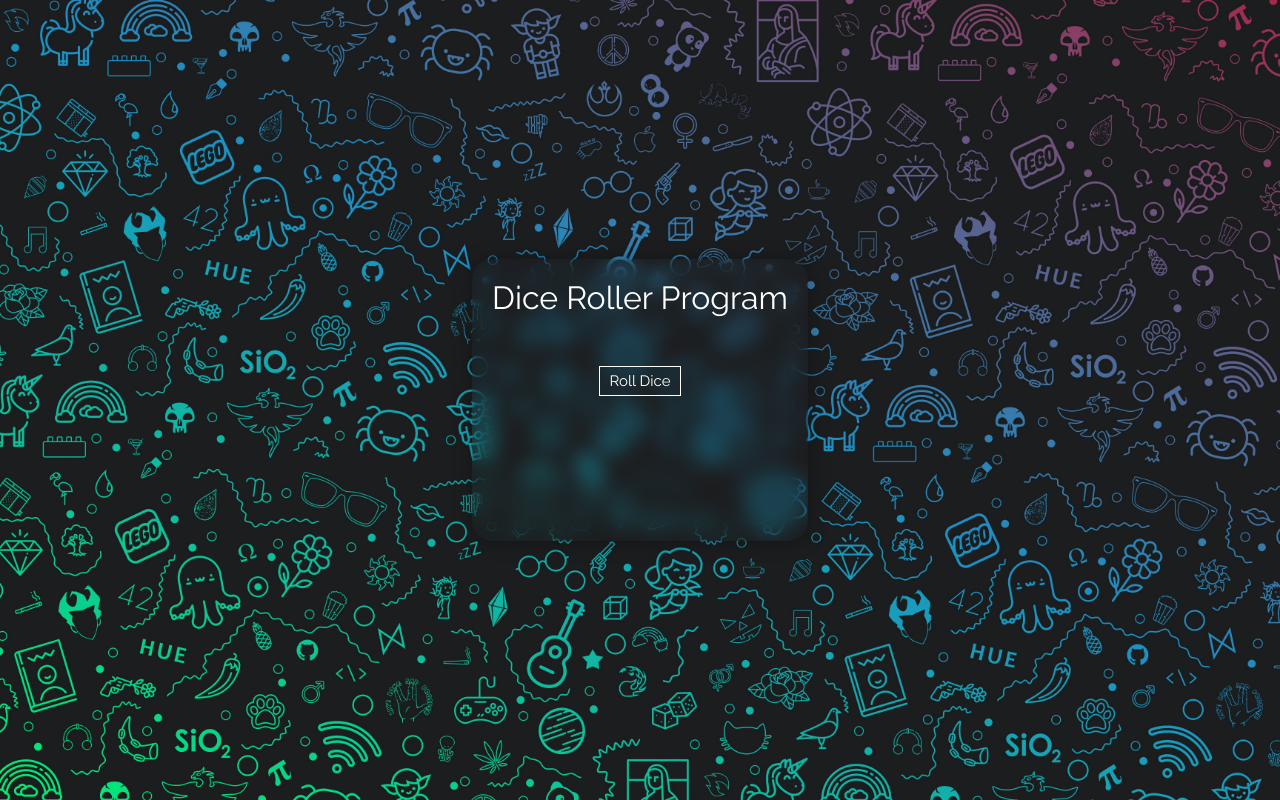
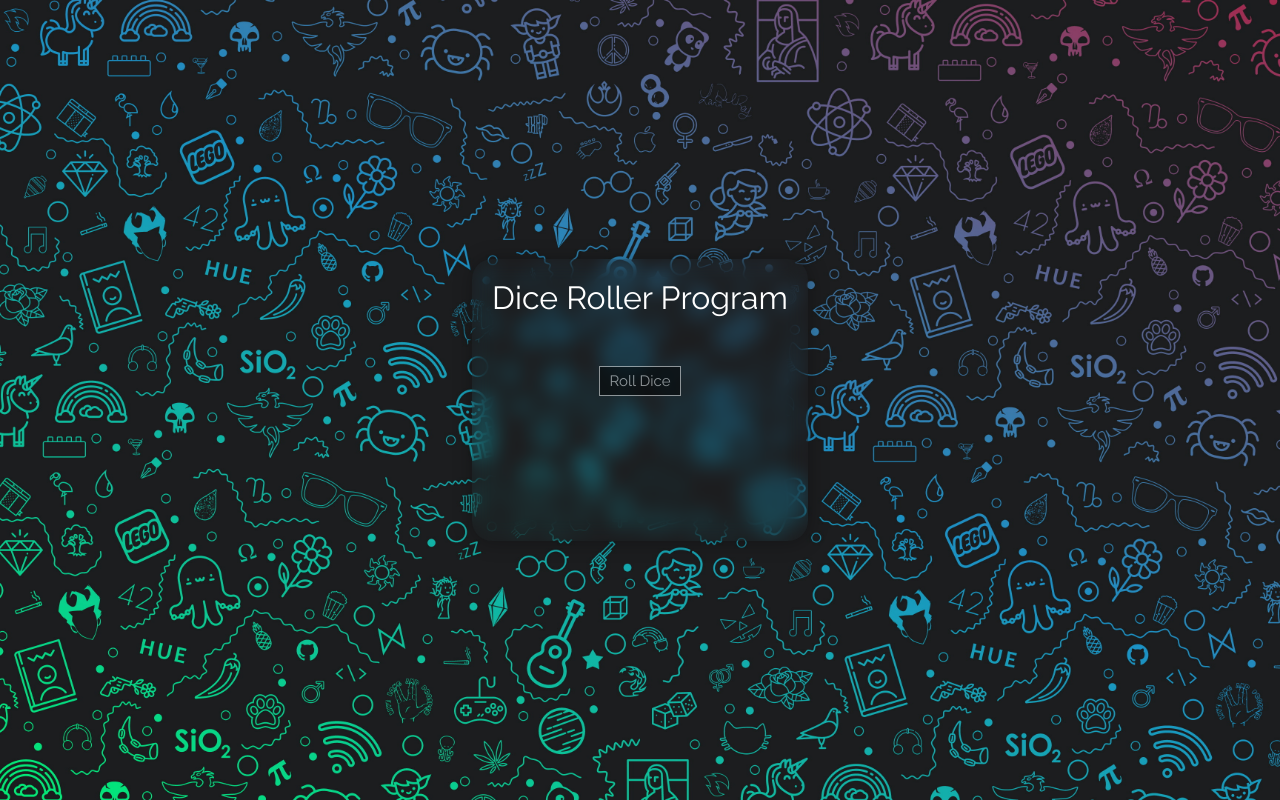
Before and after one commit to Healer28/Random-Dice-Roll, a plain HTML site: page index.html in a window 1280 px wide. In both pictures the pointer is over the button "Roll Dice". Drawn offline with Linux system fonts and the light colour scheme; a web font is replaced by a local one.

Commit message:
hover effect

```diff
--- a/style.css
+++ b/style.css
@@ -53,3 +53,7 @@ h1 {
   background: none;
   padding: 5px 10px 5px 10px;
 }
+#button:hover {
+  background-color: black;
+  opacity: 0.5;
+}
```
